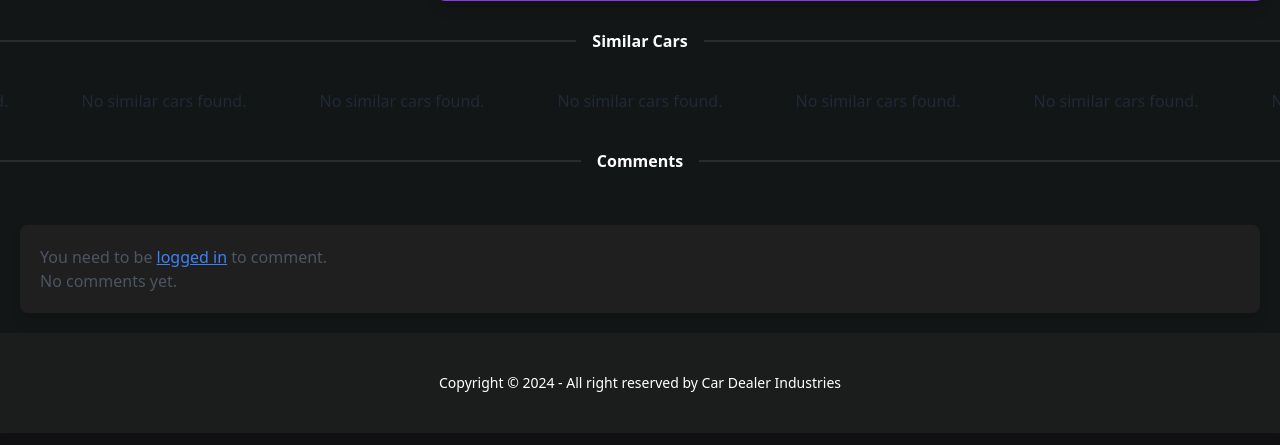
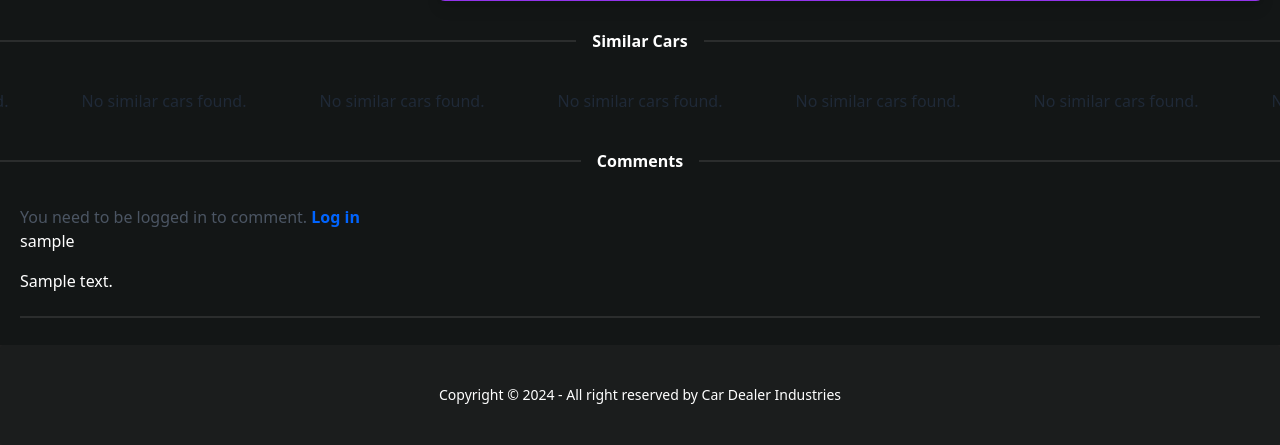
Before and after one commit to fzaca/car-dealer-system, a Django app: page /cars/1/ in a window 1280 px wide. Shown: the part 899-1344 px from the top of the page. Run offline with Django 5.2, Linux system fonts and the light colour scheme; tables that the repository leaves empty hold one stand-in row (values such as "Sample post"); grey boxes marked "Sample" are stand-in pictures; style sheets or scripts are compiled from the project's sources; some libraries are stand-ins or nearby versions.

Commit message:
Update comments system with htmx

```diff
--- a/resources/cars/pages/urls.py
+++ b/resources/cars/pages/urls.py
@@ -5,4 +5,5 @@ from resources.cars.pages import views
 urlpatterns = [
     path("", views.car_list_view, name="car_list"),
     path('<int:car_id>/', views.car_detail_view, name='car_detail'),
+    path('add_comment/', views.add_comment, name='add_comment')
 ]
--- a/resources/cars/pages/views.py
+++ b/resources/cars/pages/views.py
@@ -1,8 +1,11 @@
 from django.shortcuts import render, get_object_or_404
 from django.http import HttpRequest, HttpResponse
+from django.views.decorators.http import require_http_methods
+from django.contrib.auth.decorators import login_required
 
 from resources.cars.utils import get_filters, paginate_cars
 from resources.cars.models import Car, Brand, CarModel
+from resources.reviews.models import Comment
 
 
 def car_list_view(request: HttpRequest) -> HttpResponse:
@@ -45,9 +48,27 @@ def car_detail_view(request, car_id):
     car = get_object_or_404(Car, id=car_id)
     similar_cars = car.get_similar_cars()
 
+    comments = Comment.objects.filter(car_id=car_id).order_by('-created_at')
+
     context = {
         'car': car,
         'similar_cars': similar_cars,
+        'comments': comments,
     }
 
     return render(request, 'cars/car_detail.html', context)
+
+
+@require_http_methods(['POST'])
+@login_required
+def add_comment(request):
+    comment = None
+
+    user_id = request.user.id
+    car_id = request.POST.get('car_id', '')
+    content = request.POST.get('content', '')
+
+    if car_id and content:
+        comment = Comment.objects.create(user_id=user_id, car_id=car_id, content=content)
+
+    return render(request, 'cars/partials/comment.html', {'comment': comment})
--- /dev/null
+++ b/resources/cars/templates/cars/partials/comment.html
@@ -0,0 +1,3 @@
+<h1>{{ comment.user.username }}</h1>
+<h1>{{ comment.content}}</h1>
+<div class="divider"></div>
--- a/resources/cars/templates/cars/partials/comments.html
+++ b/resources/cars/templates/cars/partials/comments.html
@@ -1,54 +1,51 @@
- <!-- Comment Section -->
-<div class="container mx-auto p-5">
-  <div class="mx-auto bg-base-100 p-5 rounded-lg mt-5 shadow-lg">
+<!-- Comment Section -->
+<div class="container p-5 mx-auto">
+  <div>
+
 
     <!-- Comment Form -->
     {% if user.is_authenticated %}
-    <form method="POST" class="mb-4">
+    <form id="comment-form"
+      hx-post="{% url 'add_comment' %}"
+      hx-target="#comment-list"
+      hx-swap="afterbegin"
+      class="mt-6">
       {% csrf_token %}
-      <div class="min-h-[200px]">
-      {{ form.as_p }}
-      <button type="submit" class="btn btn-primary">Add Comment</button>
+      <div class="form-control mb-4 flex flex-col md:flex-row items-start md:items-center">
+        <textarea
+          name="content"
+          placeholder="Write your comment here..."
+          class="textarea textarea-bordered w-full bg-base-200 mb-2 md:mb-0 md:mr-2 flex-grow"
+          required
+        ></textarea>
+        <input type="hidden" name="car_id" value="{{ car.id }}">
+        <button
+          type="submit"
+          class="btn btn-primary md:w-auto w-full py-0 my-0 h-16"
+        >
+          Add Comment
+        </button>
       </div>
     </form>
     {% else %}
-    <p class="text-gray-600">You need to be <a href="{% url 'page_login' %}"
-        class="text-blue-500 underline">logged in</a> to comment.</p>
+    <p class="text-gray-600">
+      You need to be logged in to comment.
+      <a href="{% url 'login' %}" class="text-primary font-semibold">
+        Log in
+      </a>
+    </p>
     {% endif %}
+    <!-- End Comment Form -->
+
 
     <!-- Comment List -->
-    <div class="space-y-4">
+    <ul id="comment-list" class="space-y-4 overflow-y-auto max-h-96">
       {% for comment in comments %}
-      <div class="bg-white rounded-lg p-4 shadow-md relative">
-        <div class="flex justify-between items-center mb-2">
-          <div class="flex items-center space-x-2">
-            <div tabIndex="0" role="button" class="avatar placeholder">
-              <div
-                class="bg-neutral text-neutral-content w-9 rounded-full ring-secondary ring-offset-secondary ring ring-offset-2 mr-2">
-                <span>{{ comment.user.get_initials }}</span>
-              </div>
-            </div>
-            <strong class="text-gray-800">{{ comment.user.username }}</strong>
-            {% if comment.user.is_staff %}
-            <span
-              class="bg-yellow-500 text-purple-900 text-xs font-bold rounded-full px-2 py-1 ml-2">Staff</span>
-            {% endif %}
-            <span class="text-gray-500 text-sm">{{ comment.created_at|date:"F j, Y, g:i a" }}</span>
-          </div>
-          {% if comment.can_edit_or_delete %}
-          <div class="space-x-2">
-            <a href="url 'edit_comment' comment.id"
-              class="text-blue-500 hover:text-blue-700">Edit</a>
-            <a href="url 'delete_comment' comment.id"
-              class="text-red-500 hover:text-red-700">Delete</a>
-          </div>
-          {% endif %}
-        </div>
-        <p class="text-gray-700">{{ comment.content }}</p>
-      </div>
-      {% empty %}
-      <p class="text-gray-600">No comments yet.</p>
+        {% include './comment.html' %}
       {% endfor %}
-    </div>
+    </ul>
+    <!-- End Comment List -->
+
+
   </div>
 </div>
--- a/resources/core/templates/base.html
+++ b/resources/core/templates/base.html
@@ -8,7 +8,12 @@
     <link rel="stylesheet"
       href="https://cdnjs.cloudflare.com/ajax/libs/font-awesome/6.4.0/css/all.min.css">
     <link rel="stylesheet" href="{% static 'css/tailwind.css' %}">
-
+    <style>
+        .htmx-swapping {
+            opacity: 0;
+            transition: opacity 1s ease-out;
+        }
+    </style>
     {% block extra_head %}{% endblock %}
   </head>
   <body>
@@ -24,6 +29,16 @@
     <!-- Footer -->
     {% include 'components/footer.html' %}
 
+    <script src="https://unpkg.com/htmx.org@1.7.0"></script>
+    <script>
+        document.body.addEventListener('htmx:configRequest', (event) => {
+            event.detail.headers['X-CSRFToken'] = '{{ csrf_token }}';
+        });
+
+        document.body.addEventListener('htmx:afterRequest', (event) => {
+            document.querySelector("input.title").value = '';
+        });
+    </script>
     {% block extra_scripts %}{% endblock %}
   </body>
 </html>
--- a/resources/core/templates/components/overview.html
+++ b/resources/core/templates/components/overview.html
@@ -1,5 +1,5 @@
 <section class="bg-primary bg-opacity-50">
-  <div class="items-center w-full px-5 py-24 mx-auto md:px-12 lg:px-16 max-w-7xl">
+  <div class="container items-center w-full px-5 py-24 mx-auto"> <!-- md:px-12 lg:px-16 max-w-7xl -->
     <div class="text-left">
       <div class="items-center mx-auto lg:inline-flex">
         <div class="grid grid-cols-1 gap-6 lg:grid-cols-2 lg:gap-24">
@@ -17,7 +17,8 @@
       </div>
     </div>
     <div>
-      <div class="pt-12 mx-auto lg:max-w-7xl">
+      <div class="divider"></div>
+      <div class="pt-12 mx-auto"> <!-- lg:max-w-7xl -->
         <dl class="grid grid-cols-1 gap-6 space-y-0 lg:gap-24 lg:grid-cols-3">
           <div>
             <div>
--- a/resources/reviews/api/views.py
+++ b/resources/reviews/api/views.py
@@ -15,7 +15,11 @@ class CommentViewSet(viewsets.ModelViewSet):
     def create(self, request, *args, **kwargs):
         serializer = self.get_serializer(data=request.data)
         serializer.is_valid(raise_exception=True)
-        serializer.save(user=request.user)
+        car_id = request.data.get('car')
+        if not car_id:
+            return Response({'error': 'Car ID is required.'}, status=status.HTTP_400_BAD_REQUEST)
+
+        serializer.save(user=request.user, car_id=car_id)
         return Response(serializer.data, status=status.HTTP_201_CREATED)
 
     def get_queryset(self):
```
